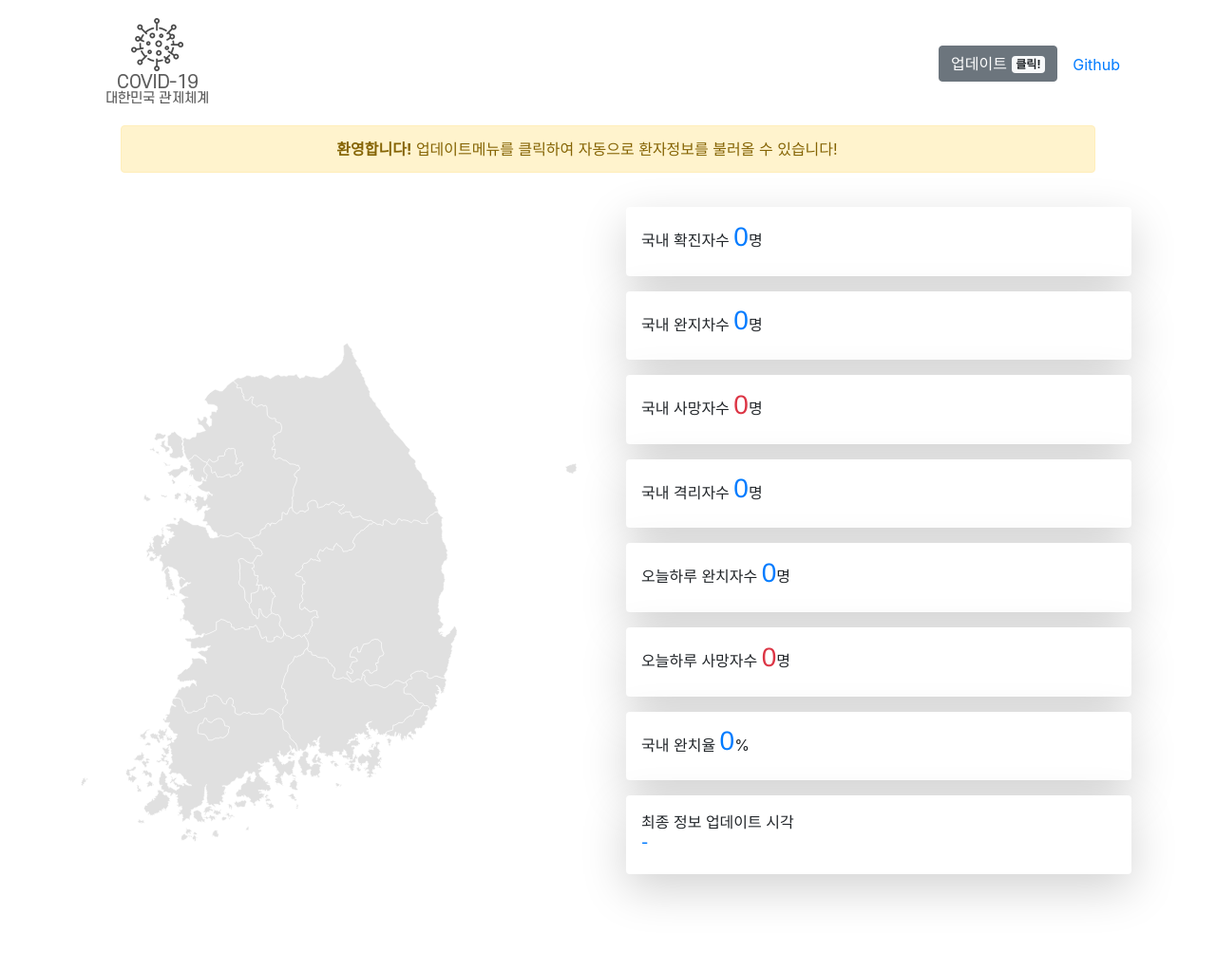
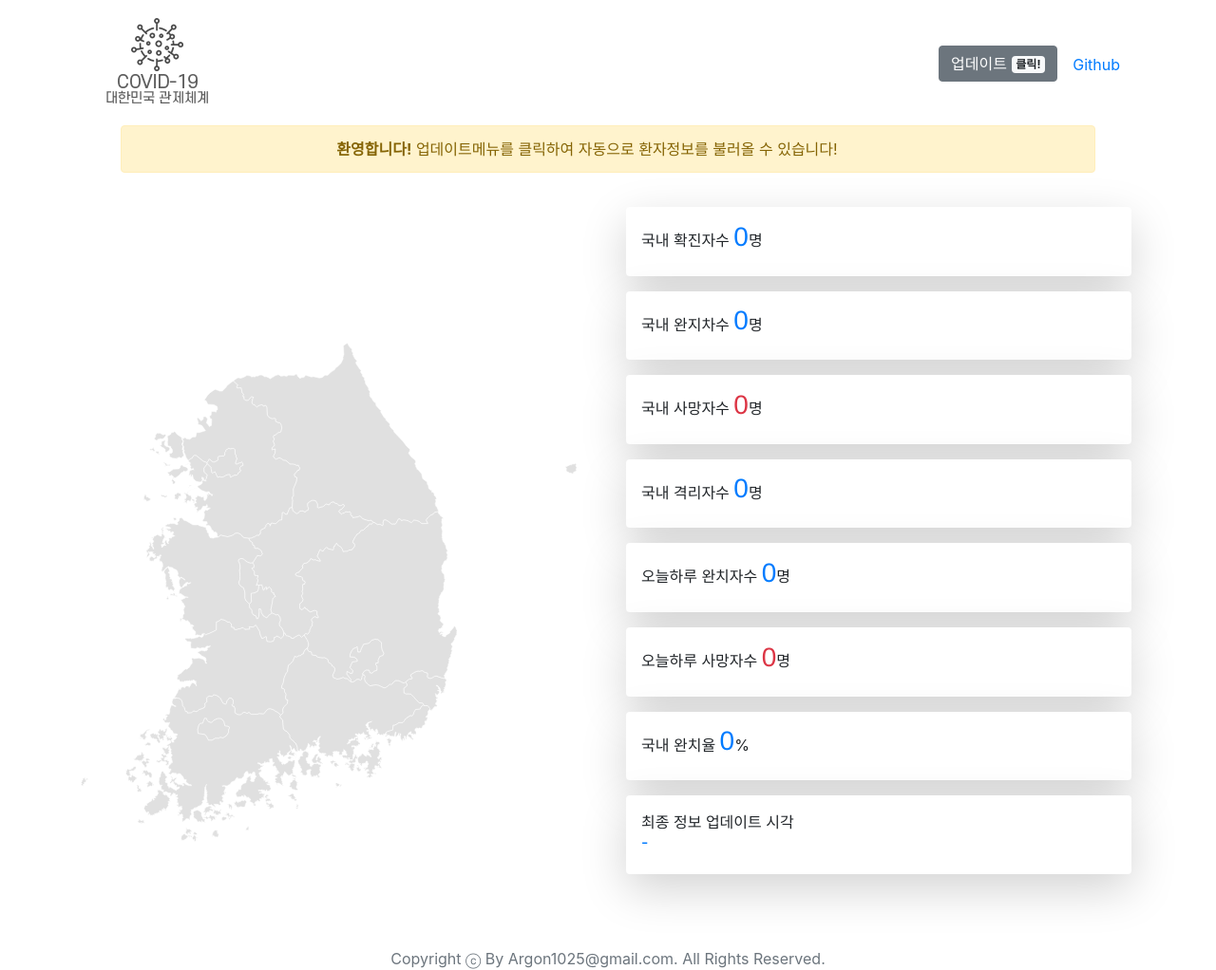
Before and after one commit to argon1025/COVID-19-Leaderboard_KR, a plain HTML site: page index.html in a window 1280 px wide. Shown: the whole page at 95% size. Before the commit the page ends 998 px from the top, so only its background shows below. Drawn offline with nearby package versions, Linux system fonts and the light colour scheme.

Commit message:
copyright 문구 추가

```diff
--- a/index.html
+++ b/index.html
@@ -114,7 +114,9 @@
         </div>
         <!--footer -->
         <div class="row footer">
-            <div class="col-xs-12"></div>
+            <div class="col-xs-12 text-secondary center-block text-center" style="width:90%; float:none; float:none; margin:0 auto">
+                <span>Copyright ⓒ By Argon1025@gmail.com. All Rights Reserved.</span>
+            </div>
         </div>
     </div>
     <!-- Optional JavaScript -->
```
